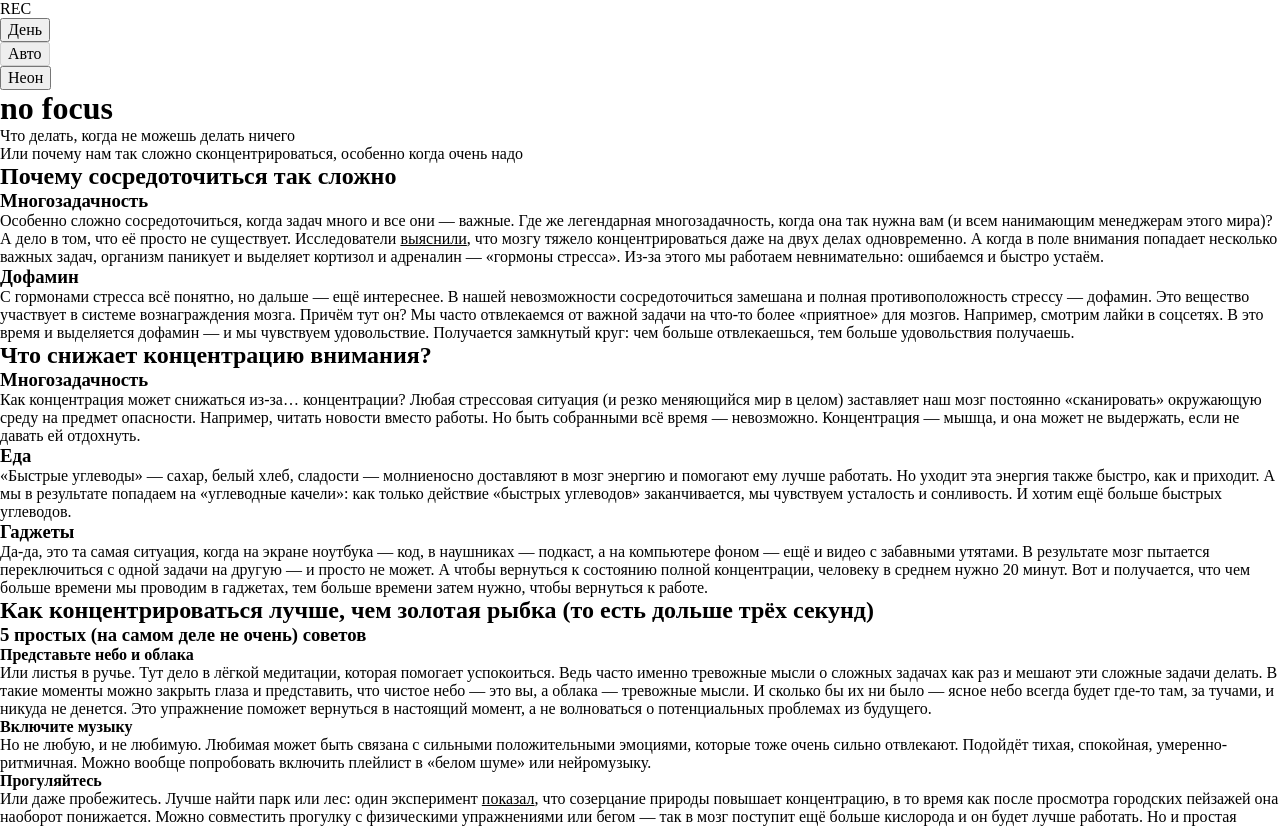
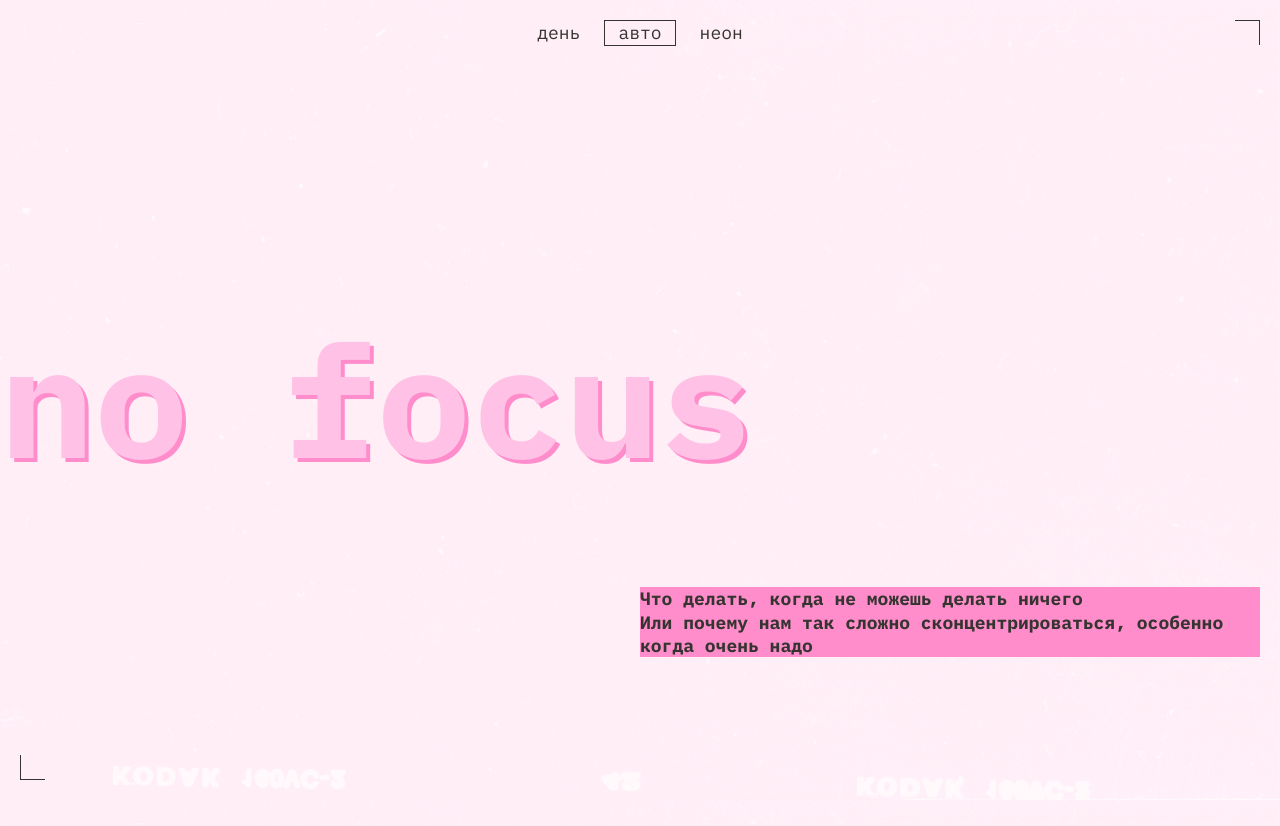
Before and after one commit to YaroslavChuchmay/slozhno-sosredotochitsya-ad, a plain HTML site: page index.html in a window 1280 px wide. Shown: the top 826 px of the page. Drawn offline with Linux system fonts and the light colour scheme.

Commit message:
Update style.css

```diff
--- a/styles/style.css
+++ b/styles/style.css
@@ -1,5 +1,323 @@
-/* Основные стили проекта. Это стили для темы, которую вы верстаете первой. */
+.page {
+  color: var(--text-color);
+  font-family: var(--main-font);
+  font-size: 18px;
+  line-height: 1.3;
+  background-color: var(--bg-color);
+  background-image: var(--bg-image);
+  background-repeat: no-repeat;
+  background-position: center;
+  background-size: cover;
+  background-attachment: fixed;
+}
 
-.page {
-  /* сохраните в разметке и стилях класс page у тега body. Он удобен, чтобы составлять селекторы для разных цветовых тем. */
+.decorated-zone {
+  position: relative;
 }
+
+.decorated-zone::before,
+.decorated-zone::after {
+  content: '';
+  position: absolute;
+  inline-size: 25px;
+  block-size: 25px;
+}
+
+.decorated-zone::before {
+  inset-block-start: 10px;
+  inset-inline-end: 10px;
+  border-inline-end: 1px solid var(--decorated-zone-color);
+  border-block-start: 1px solid var(--decorated-zone-color);
+}
+
+.decorated-zone::after {
+  inset-block-end: 10px;
+  inset-inline-start: 10px;
+  border-inline-start: 1px solid var(--decorated-zone-color);
+  border-block-end: 1px solid var(--decorated-zone-color);
+}
+
+.title-decor {
+  color: var(--title-decor-color);
+  font-weight: 700;
+  font-size: inherit;
+  background-color: var(--accent-color);
+}
+
+.main-title {
+  color: var(--title-color);
+  font-weight: 700;
+  font-size: clamp(7.25rem, 7.0115rem + 1.0178vw, 7.5rem);
+  line-height: 0.825;
+}
+
+/* Шапка */
+.header {
+  display: grid;
+  grid-template-rows: 1fr min-content 1fr;
+  align-items: center;
+  block-size: 100vh;
+  min-block-size: 668px;
+  padding: 10px;
+}
+
+.header__rec {
+  position: absolute;
+  inset-block-start: 10px;
+  inset-inline-end: 19px;
+  display: flex;
+  align-items: center;
+  gap: 10px;
+  visibility: var(--rec-visibility);
+  color: var(--accent-color);
+  line-height: 1.39;
+  text-transform: uppercase;
+}
+
+.header__rec::after {
+  content: '';
+  display: inline-block;
+  inline-size: 9px;
+  block-size: 9px;
+  border-radius: 50%;
+  box-shadow: 0 0 4px 2px var(--accent-color);
+  background-color: var(--accent-color);
+}
+
+.header__theme-menu {
+  justify-self: end;
+}
+
+.header__theme-menu-list {
+  display: flex;
+  flex-direction: column;
+  gap: 10px;
+}
+
+.header__theme-menu-button {
+  min-inline-size: 70px;
+  min-block-size: 26px;
+  border: 1px solid transparent;
+  padding: 1.5px 13px;
+  color: var(--button-color);
+  line-height: 1;
+  text-transform: lowercase;
+  background-color: transparent;
+  cursor: pointer;
+}
+
+.header__theme-menu-button:hover {
+  border-color: var(--button-hover-border);
+}
+
+.header__theme-menu-button:focus {
+  outline: none;
+}
+
+.header__theme-menu-button:focus-visible {
+  border-block-end-color: var(--button-color);
+}
+
+.header__theme-menu-button_active {
+  border-color: var(--button-color);
+  pointer-events: none;
+}
+
+.header__title {
+  text-shadow: 4px 4px 0 var(--accent-color);
+}
+
+/* Основной контент */
+.main {
+  display: grid;
+  gap: 50px;
+  padding: 40px 10px;
+}
+
+.content-section {
+  display: grid;
+  gap: 20px;
+}
+
+.content-section__title {
+  color: var(--section-title-color);
+  font-weight: 700;
+  font-size: inherit;
+}
+
+.content-section__cards {
+  display: grid;
+  gap: 20px;
+}
+
+.card {
+  display: grid;
+  align-content: start;
+  gap: 10px;
+}
+
+.card__title_regular {
+  font-weight: 400;
+}
+
+.card__link {
+  text-decoration: none;
+  text-shadow: 2px 2px 0 var(--accent-color);
+}
+
+.card__link:hover {
+  border-block-end: 1px solid currentColor;
+}
+
+.card__link:focus {
+  outline: none;
+}
+
+.card__link:focus-visible {
+  outline: 1px solid currentColor;
+}
+
+/* Галерея */
+.gallery {
+  display: grid;
+  gap: 10px;
+}
+
+.gallery__list {
+  display: grid;
+  gap: 10px;
+}
+
+.gallery__image {
+  display: block;
+  inline-size: 100%;
+  block-size: 100%;
+  object-fit: cover;
+  object-position: center;
+}
+
+/* Подвал */
+.footer {
+  display: grid;
+  place-items: center;
+  block-size: 100vh;
+  min-block-size: 668px;
+  padding: 10px;
+}
+
+.footer__title {
+  text-shadow: 2px 2px 0 var(--accent-color);
+}
+
+/* Планшет (768px и шире) */
+@media (width >= 768px) {
+  .decorated-zone::before {
+    inset-block-start: 20px;
+    inset-inline-end: 20px;
+  }
+
+  .decorated-zone::after {
+    inset-block-end: 20px;
+    inset-inline-start: 20px;
+  }
+
+  .main-title {
+    font-size: clamp(7.5rem, 0.5625rem + 14.4531vw, 9.8125rem);
+  }
+
+  .header {
+    min-block-size: 1024px;
+    padding: 20px;
+  }
+
+  .header__rec {
+    inset-block-start: 20px;
+    inset-inline-end: 29px;
+  }
+
+  .header__title {
+    margin-inline-start: -20px;
+  }
+
+  .header__description {
+    justify-self: end;
+    inline-size: 50%;
+  }
+
+  .main {
+    gap: 80px;
+    padding: 60px 20px;
+  }
+
+  .section-why,
+  .section-how {
+    grid-template-columns: 1fr 2fr;
+  }
+
+  .section-what .content-section__title {
+    max-inline-size: 236px;
+  }
+
+  .gallery {
+    gap: 20px;
+  }
+
+  .gallery__list {
+    grid-template-columns: repeat(3, 1fr);
+    gap: 20px;
+  }
+
+  .gallery__image:nth-child(1) {
+    grid-column: span 2;
+  }
+
+  .gallery__image:nth-child(2) {
+    grid-row: span 2;
+  }
+
+  .gallery__image:nth-child(3) {
+    grid-row: span 2;
+  }
+
+  .gallery__image:nth-child(5) {
+    grid-column: span 2;
+  }
+
+  .footer {
+    min-block-size: 1024px;
+    padding: 20px;
+  }
+}
+
+/* Десктоп (1024px и шире) */
+@media (width >= 1024px) {
+  .header {
+    min-block-size: 768px;
+  }
+
+  .header__theme-menu {
+    justify-self: center;
+    align-self: start;
+  }
+
+  .header__theme-menu-list {
+    flex-direction: row;
+  }
+
+  .section-why,
+  .section-how {
+    grid-template-columns: 315px 1fr;
+  }
+
+  .section-what .content-section__title {
+    max-inline-size: 315px;
+  }
+
+  .section-what .content-section__cards {
+    grid-template-columns: repeat(3, 1fr);
+  }
+
+  .footer {
+    min-block-size: 768px;
+  }
+}
```
